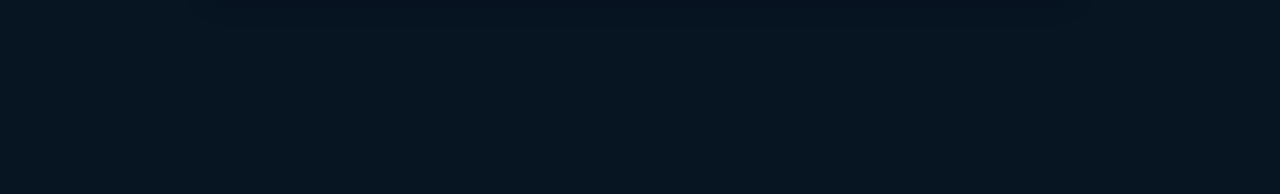
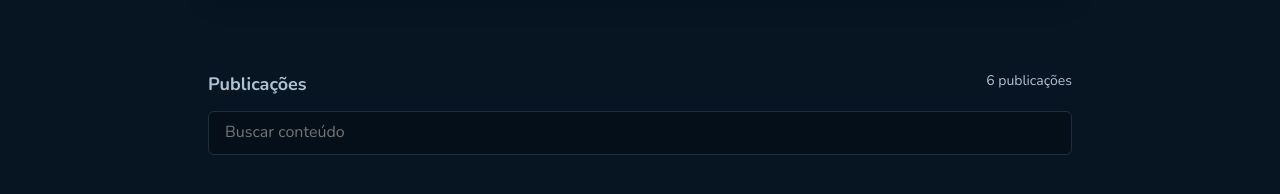
Before and after one commit to LuisRuediger/Desafio-03-Github-blog, a React (Vite) app: page / in a window 1280 px wide. Shown: the part 422-616 px from the top of the page. Built offline with nearby package versions, Linux system fonts and the light colour scheme; the HTML template or start-up script is replaced by a standard one; a web font is replaced by a local one.

Commit message:
Search component

```diff
--- /dev/null
+++ b/src/pages/Home/components/Search/index.tsx
@@ -0,0 +1,16 @@
+import { Input, SearchContainer } from './styles'
+
+export function Search() {
+  return (
+    <>
+      <SearchContainer>
+        <div>
+          <h2>Publicações</h2>
+          <span>6 publicações</span>
+        </div>
+
+        <Input type="text" placeholder="Buscar conteúdo" />
+      </SearchContainer>
+    </>
+  )
+}
--- /dev/null
+++ b/src/pages/Home/components/Search/styles.ts
@@ -0,0 +1,37 @@
+import styled from 'styled-components'
+
+export const SearchContainer = styled.div`
+  margin-top: 4.5rem;
+
+  display: flex;
+  flex-direction: column;
+  gap: 0.75rem;
+
+  div {
+    display: flex;
+    align-items: flex-start;
+    justify-content: space-between;
+
+    h2 {
+      font-size: 1.125rem;
+      line-height: 160%;
+    }
+
+    span {
+      display: block;
+      font-size: 0.875rem;
+      line-height: 160%;
+    }
+  }
+`
+
+export const Input = styled.input`
+  padding: 0.75rem 1rem;
+  border-radius: 6px;
+  border: 1px solid ${(props) => props.theme['base-border']};
+  background: ${(props) => props.theme['base-input']};
+
+  &::placeholder {
+    font-size: 1rem;
+  }
+`
--- a/src/pages/Home/index.tsx
+++ b/src/pages/Home/index.tsx
@@ -1,9 +1,11 @@
 import { Profile } from './components/Profile'
+import { Search } from './components/Search'
 
 export function Home() {
   return (
     <>
       <Profile />
+      <Search />
     </>
   )
 }
```
